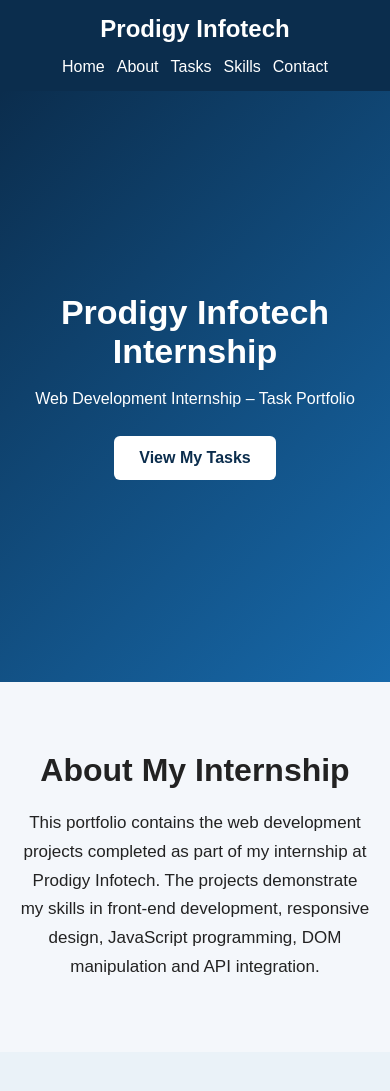
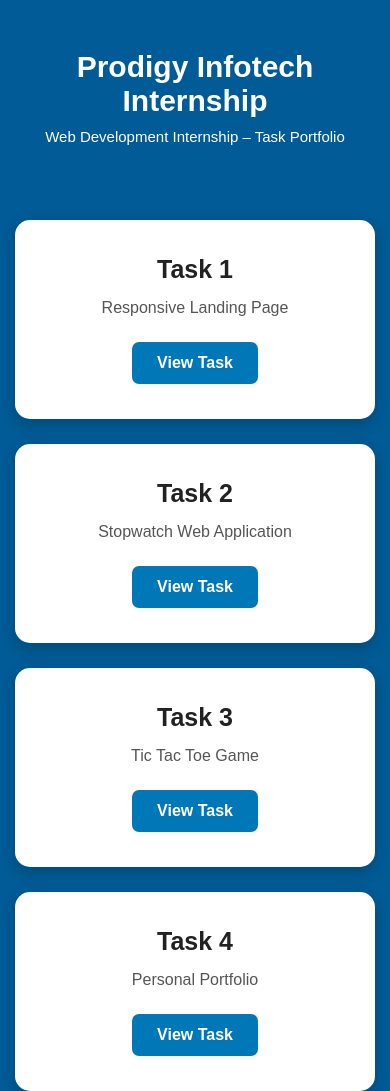
Before and after one commit to Swathi11952/Prodigy-Infotech-Internship, a plain HTML site: page index.html in a window 390 px wide. Shown: the top 1091 px of the page. Drawn offline with Linux system fonts and the light colour scheme.

Commit message:
Refactor index.html for layout and styling improvements
Updated styles and structure for improved layout and responsiveness. Added task cards for better project presentation.

```diff
--- a/index.html
+++ b/index.html
@@ -8,7 +8,6 @@
     <title>Prodigy Infotech Internship</title>
 
     <style>
-
         * {
             margin: 0;
             padding: 0;
@@ -17,347 +16,119 @@
         }
 
         body {
-            background: #f4f7fb;
+            min-height: 100vh;
+            background: #005b96;
             color: #222;
         }
 
-        /* Navigation */
-
-        nav {
-            background: #0b2d4d;
-            padding: 18px 50px;
-            display: flex;
-            justify-content: space-between;
-            align-items: center;
-            position: sticky;
-            top: 0;
-            z-index: 1000;
-        }
-
-        .logo {
-            color: white;
-            font-size: 24px;
-            font-weight: bold;
-        }
-
-        nav ul {
-            display: flex;
-            list-style: none;
-            gap: 25px;
-        }
-
-        nav ul li a {
-            color: white;
-            text-decoration: none;
-            font-size: 16px;
-        }
-
-        nav ul li a:hover {
-            color: #4fc3f7;
-        }
-
-        /* Hero */
-
-        .hero {
-            min-height: 70vh;
-            display: flex;
-            flex-direction: column;
-            justify-content: center;
-            align-items: center;
+        header {
             text-align: center;
-            padding: 40px 20px;
-
-            background: linear-gradient(
-                135deg,
-                #0b2d4d,
-                #1769aa
-            );
-
+            padding: 50px 20px 20px;
             color: white;
         }
 
-        .hero h1 {
-            font-size: 48px;
-            margin-bottom: 15px;
+        header h1 {
+            font-size: 42px;
+            margin-bottom: 10px;
         }
 
-        .hero p {
-            font-size: 20px;
-            max-width: 700px;
-            line-height: 1.6;
+        header p {
+            font-size: 18px;
         }
 
-        .hero button {
-            margin-top: 25px;
-            padding: 13px 25px;
-            border: none;
-            border-radius: 6px;
-            background: white;
-            color: #0b2d4d;
-            font-size: 16px;
-            cursor: pointer;
-            font-weight: bold;
-        }
-
-        .hero button:hover {
-            background: #4fc3f7;
-            color: white;
-        }
-
-        /* About */
-
-        .about {
-            padding: 70px 20px;
-            text-align: center;
-        }
-
-        .about h2 {
-            font-size: 32px;
-            margin-bottom: 20px;
-        }
-
-        .about p {
-            max-width: 800px;
-            margin: auto;
-            line-height: 1.7;
-            font-size: 17px;
-        }
-
-        /* Tasks */
-
-        .tasks {
-            padding: 70px 30px;
-            background: #eaf2f8;
-        }
-
-        .tasks h2 {
-            text-align: center;
-            font-size: 32px;
-            margin-bottom: 40px;
-        }
-
-        .task-container {
+        .tasks-container {
             max-width: 1100px;
-            margin: auto;
+            margin: 40px auto;
+            padding: 20px;
 
             display: grid;
-            grid-template-columns:
-                repeat(auto-fit, minmax(280px, 1fr));
-
+            grid-template-columns: repeat(auto-fit, minmax(280px, 1fr));
             gap: 25px;
         }
 
         .task-card {
             background: white;
-            padding: 30px;
-            border-radius: 12px;
+            padding: 35px 25px;
+            border-radius: 15px;
             text-align: center;
 
-            box-shadow:
-                0 5px 15px rgba(0, 0, 0, 0.1);
+            box-shadow: 0 5px 15px rgba(0, 0, 0, 0.2);
 
-            transition: transform 0.3s;
+            transition: transform 0.3s ease,
+                        box-shadow 0.3s ease;
         }
 
         .task-card:hover {
             transform: translateY(-8px);
+            box-shadow: 0 10px 25px rgba(0, 0, 0, 0.3);
         }
 
-        .task-card h3 {
-            color: #0b2d4d;
-            font-size: 24px;
+        .task-card h2 {
             margin-bottom: 15px;
+            font-size: 25px;
         }
 
         .task-card p {
-            line-height: 1.6;
-            margin-bottom: 20px;
+            margin-bottom: 25px;
+            color: #555;
+            font-size: 16px;
         }
 
         .task-card a {
             display: inline-block;
             text-decoration: none;
-            background: #0b2d4d;
+
+            background: #0077b6;
             color: white;
-            padding: 11px 22px;
-            border-radius: 6px;
+
+            padding: 12px 25px;
+            border-radius: 7px;
+
+            font-weight: bold;
         }
 
         .task-card a:hover {
-            background: #1769aa;
+            background: #023e8a;
         }
 
-        /* Skills */
-
-        .skills {
-            padding: 70px 20px;
+        footer {
             text-align: center;
+            color: white;
+            padding: 30px 20px;
+            font-size: 16px;
         }
 
-        .skills h2 {
-            font-size: 32px;
-            margin-bottom: 30px;
+        @media (max-width: 600px) {
+
+            header h1 {
+                font-size: 30px;
             }
 
-        .skill-list {
-            display: flex;
-            justify-content: center;
-            flex-wrap: wrap;
-            gap: 15px;
+            header p {
+                font-size: 15px;
             }
 
-        .skill {
-            background: #0b2d4d;
-            color: white;
-            padding: 12px 20px;
-            border-radius: 20px;
-        }
-
-        /* Contact */
-
-        .contact {
-            padding: 70px 20px;
-            text-align: center;
-            background: #dceaf5;
-        }
-
-        .contact h2 {
-            font-size: 32px;
-            margin-bottom: 20px;
-        }
-
-        .contact p {
-            margin: 10px;
-        }
-
-        /* Footer */
-
-        footer {
-            background: #0b2d4d;
-            color: white;
-            text-align: center;
-            padding: 25px;
-        }
-
-        /* Responsive */
-
-        @media (max-width: 700px) {
-
-            nav {
-                flex-direction: column;
-                gap: 15px;
+            .tasks-container {
+                grid-template-columns: 1fr;
                 padding: 15px;
             }
-
-            nav ul {
-                gap: 12px;
-                flex-wrap: wrap;
-                justify-content: center;
         }
-
-            .hero h1 {
-                font-size: 34px;
-            }
-
-            .hero p {
-                font-size: 16px;
-            }
-        }
-
     </style>
 </head>
 
 <body>
 
-    <!-- Navigation -->
-
-    <nav>
-
-        <div class="logo">
-            Prodigy Infotech
-        </div>
-
-        <ul>
-            <li>
-                <a href="#home">Home</a>
-            </li>
-
-            <li>
-                <a href="#about">About</a>
-            </li>
-
-            <li>
-                <a href="#tasks">Tasks</a>
-            </li>
-
-            <li>
-                <a href="#skills">Skills</a>
-            </li>
-
-            <li>
-                <a href="#contact">Contact</a>
-            </li>
-        </ul>
-
-    </nav>
+    <header>
+        <h1>Prodigy Infotech Internship</h1>
+        <p>Web Development Internship – Task Portfolio</p>
+    </header>
 
 
-    <!-- Home -->
-
-    <section class="hero" id="home">
-
-        <h1>
-            Prodigy Infotech Internship
-        </h1>
-
-        <p>
-            Web Development Internship – Task Portfolio
-        </p>
-
-        <button onclick="scrollToTasks()">
-            View My Tasks
-        </button>
-
-    </section>
-
-
-    <!-- About -->
-
-    <section class="about" id="about">
-
-        <h2>
-            About My Internship
-        </h2>
-
-        <p>
-            This portfolio contains the web development projects
-            completed as part of my internship at Prodigy Infotech.
-            The projects demonstrate my skills in front-end
-            development, responsive design, JavaScript programming,
-            DOM manipulation and API integration.
-        </p>
-
-    </section>
-
-
-    <!-- Tasks -->
-
-    <section class="tasks" id="tasks">
-
-        <h2>
-            Internship Tasks
-        </h2>
-
-        <div class="task-container">
-
+    <div class="tasks-container">
 
         <!-- Task 1 -->
-
         <div class="task-card">
-
-                <h3>
-                    Task 1
-                </h3>
+            <h2>Task 1</h2>
 
             <p>
                 Responsive Landing Page
@@ -366,36 +137,26 @@
             <a href="Task-1/task1.html">
                 View Task
             </a>
-
         </div>
 
 
         <!-- Task 2 -->
-
         <div class="task-card">
-
-                <h3>
-                    Task 2
-                </h3>
+            <h2>Task 2</h2>
 
             <p>
-                    Weather App
+                Stopwatch Web Application
             </p>
 
             <a href="Task-2/task2.html">
                 View Task
             </a>
-
         </div>
 
 
         <!-- Task 3 -->
-
         <div class="task-card">
-
-                <h3>
-                    Task 3
-                </h3>
+            <h2>Task 3</h2>
 
             <p>
                 Tic Tac Toe Game
@@ -404,134 +165,42 @@
             <a href="Task-3/task3.html">
                 View Task
             </a>
-
         </div>
 
 
         <!-- Task 4 -->
-
         <div class="task-card">
-
-                <h3>
-                    Task 4
-                </h3>
+            <h2>Task 4</h2>
 
             <p>
-                    Web Development Project
+                Personal Portfolio
             </p>
 
             <a href="Task-4/task4.html">
                 View Task
             </a>
-
         </div>
 
 
         <!-- Task 5 -->
-
         <div class="task-card">
-
-                <h3>
-                    Task 5
-                </h3>
+            <h2>Task 5</h2>
 
             <p>
-                    Web Development Project
+                Weather App
             </p>
 
             <a href="Task-5/task5.html">
                 View Task
             </a>
+        </div>
 
     </div>
 
 
-        </div>
-
-    </section>
-
-
-    <!-- Skills -->
-
-    <section class="skills" id="skills">
-
-        <h2>
-            Skills Used
-        </h2>
-
-        <div class="skill-list">
-
-            <span class="skill">HTML</span>
-
-            <span class="skill">CSS</span>
-
-            <span class="skill">JavaScript</span>
-
-            <span class="skill">Responsive Design</span>
-
-            <span class="skill">DOM Manipulation</span>
-
-            <span class="skill">API Integration</span>
-
-            <span class="skill">Git</span>
-
-            <span class="skill">GitHub</span>
-
-        </div>
-
-    </section>
-
-
-    <!-- Contact -->
-
-    <section class="contact" id="contact">
-
-        <h2>
-            Contact
-        </h2>
-
-        <p>
-            Interested in my work? Feel free to connect with me.
-        </p>
-
-        <p>
-            GitHub:
-            <a
-                href="https://github.com/Swathi11952"
-                target="_blank">
-                Swathi11952
-            </a>
-        </p>
-
-    </section>
-
-
-    <!-- Footer -->
-
     <footer>
-
-        <p>
-            © 2026 Swathi S | Prodigy Infotech Internship
-        </p>
-
+        <p>Developed by Swathi S</p>
     </footer>
-
-
-    <!-- JavaScript -->
-
-    <script>
-
-        function scrollToTasks() {
-
-            document
-                .getElementById("tasks")
-                .scrollIntoView({
-                    behavior: "smooth"
-                });
-
-        }
-
-    </script>
 
 </body>
 
```
Lines whose indentation alone changed are shown as unchanged.
